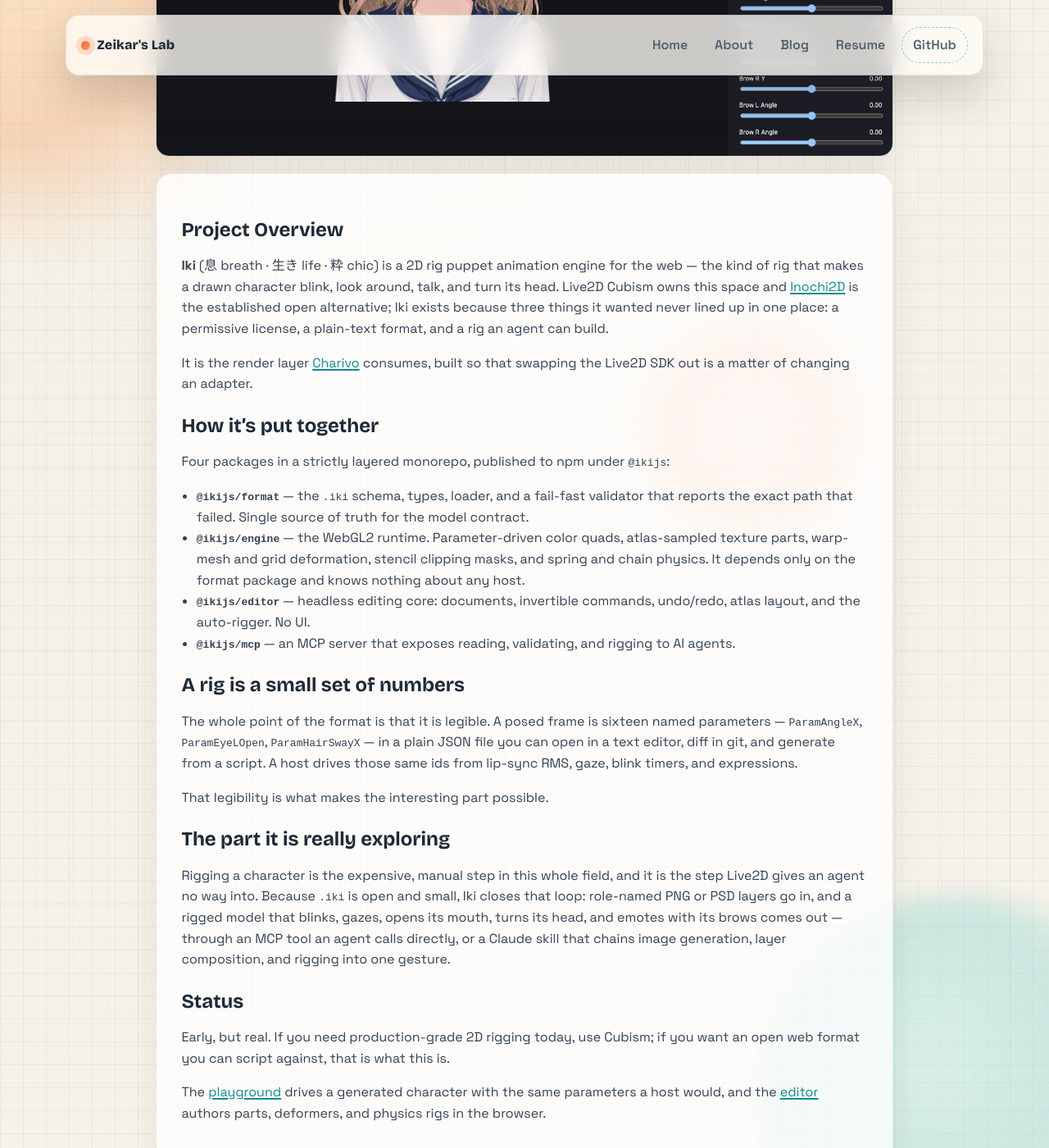
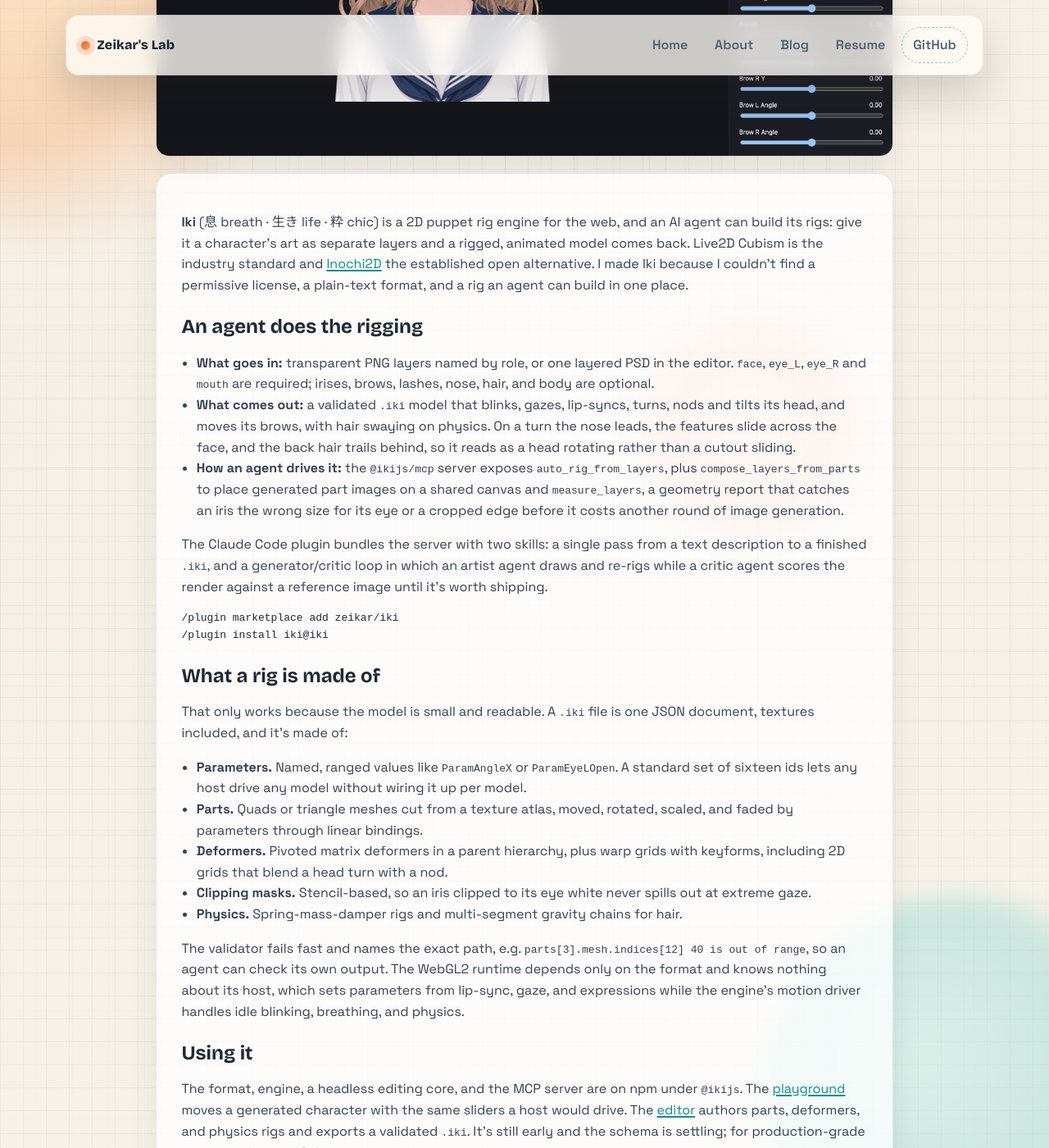
Before and after one commit to zeikar/zeikar.github.io, a Jekyll site: the page built from _projects/iki.md, in a window 1280 px wide and 1400 px high, scrolled down 914 px. Shown: the whole window at 82% size. Built offline with Jekyll 4.4.1, drawn with Linux system fonts in a browser that asks for light colours; some of the changed text lies outside the part shown.

Commit message:
docs(projects): rewrite iki around agent rigging and rig anatomy
AI rigging is Iki's main strength, so it now leads: layers in, a rigged
model out, the MCP tools and the plugin's generator/critic loop. Rig
anatomy follows as what makes that work. "The render layer Charivo
consumes" was wrong; Charivo uses it through a private adapter.

````diff
--- a/_projects/iki.md
+++ b/_projects/iki.md
@@ -1,15 +1,16 @@
 ---
 layout: project
 title: "Iki"
-description: "Open MIT-licensed 2D rig puppet animation engine for the web — a from-scratch Live2D alternative whose format an AI agent can rig from layered art."
+description: "MIT-licensed 2D rig engine for the web, with an MCP server and a Claude Code plugin that let an AI agent rig a character from layered art."
 tech_stack:
   [
     "TypeScript",
     "WebGL2",
+    "MCP",
+    "Claude Code plugin",
     "pnpm Monorepo",
     "React",
     "Vitest",
-    "MCP",
     "Changesets",
   ]
 github_url: "https://github.com/zeikar/iki"
@@ -19,60 +20,35 @@ sequence: 17
 gadget_no: 17
 ---
 
-## Project Overview
+**Iki** (息 breath · 生き life · 粋 chic) is a 2D puppet rig engine for the web, and an AI agent can build its rigs: give it a character's art as separate layers and a rigged, animated model comes back. Live2D Cubism is the industry standard and [Inochi2D](https://inochi2d.com/) the established open alternative. I made Iki because I couldn't find a permissive license, a plain-text format, and a rig an agent can build in one place.
 
-**Iki** (息 breath · 生き life · 粋 chic) is a 2D rig puppet animation engine
-for the web — the kind of rig that makes a drawn character blink, look around,
-talk, and turn its head. Live2D Cubism owns this space and
-[Inochi2D](https://inochi2d.com/) is the established open alternative; Iki
-exists because three things it wanted never lined up in one place: a permissive
-license, a plain-text format, and a rig an agent can build.
+## An agent does the rigging
 
-It is the render layer [Charivo](/charivo/) consumes, built so that swapping
-the Live2D SDK out is a matter of changing an adapter.
+- **What goes in:** transparent PNG layers named by role, or one layered PSD in the editor. `face`, `eye_L`, `eye_R` and `mouth` are required; irises, brows, lashes, nose, hair, and body are optional.
+- **What comes out:** a validated `.iki` model that blinks, gazes, lip-syncs, turns, nods and tilts its head, and moves its brows, with hair swaying on physics. On a turn the nose leads, the features slide across the face, and the back hair trails behind, so it reads as a head rotating rather than a cutout sliding.
+- **How an agent drives it:** the `@ikijs/mcp` server exposes `auto_rig_from_layers`, plus `compose_layers_from_parts` to place generated part images on a shared canvas and `measure_layers`, a geometry report that catches an iris the wrong size for its eye or a cropped edge before it costs another round of image generation.
 
-## How it's put together
+The Claude Code plugin bundles the server with two skills: a single pass from a text description to a finished `.iki`, and a generator/critic loop in which an artist agent draws and re-rigs while a critic agent scores the render against a reference image until it's worth shipping.
 
-Four packages in a strictly layered monorepo, published to npm under `@ikijs`:
+```
+/plugin marketplace add zeikar/iki
+/plugin install iki@iki
+```
 
-- **`@ikijs/format`** — the `.iki` schema, types, loader, and a fail-fast
-  validator that reports the exact path that failed. Single source of truth for
-  the model contract.
-- **`@ikijs/engine`** — the WebGL2 runtime. Parameter-driven color quads,
-  atlas-sampled texture parts, warp-mesh and grid deformation, stencil clipping
-  masks, and spring and chain physics. It depends only on the format package
-  and knows nothing about any host.
-- **`@ikijs/editor`** — headless editing core: documents, invertible commands,
-  undo/redo, atlas layout, and the auto-rigger. No UI.
-- **`@ikijs/mcp`** — an MCP server that exposes reading, validating, and
-  rigging to AI agents.
+## What a rig is made of
 
-## A rig is a small set of numbers
+That only works because the model is small and readable. A `.iki` file is one JSON document, textures included, and it's made of:
 
-The whole point of the format is that it is legible. A posed frame is sixteen
-named parameters — `ParamAngleX`, `ParamEyeLOpen`, `ParamHairSwayX` — in a
-plain JSON file you can open in a text editor, diff in git, and generate from a
-script. A host drives those same ids from lip-sync RMS, gaze, blink timers, and
-expressions.
+- **Parameters.** Named, ranged values like `ParamAngleX` or `ParamEyeLOpen`. A standard set of sixteen ids lets any host drive any model without wiring it up per model.
+- **Parts.** Quads or triangle meshes cut from a texture atlas, moved, rotated, scaled, and faded by parameters through linear bindings.
+- **Deformers.** Pivoted matrix deformers in a parent hierarchy, plus warp grids with keyforms, including 2D grids that blend a head turn with a nod.
+- **Clipping masks.** Stencil-based, so an iris clipped to its eye white never spills out at extreme gaze.
+- **Physics.** Spring-mass-damper rigs and multi-segment gravity chains for hair.
 
-That legibility is what makes the interesting part possible.
+The validator fails fast and names the exact path, e.g. `parts[3].mesh.indices[12] 40 is out of range`, so an agent can check its own output. The WebGL2 runtime depends only on the format and knows nothing about its host, which sets parameters from lip-sync, gaze, and expressions while the engine's motion driver handles idle blinking, breathing, and physics.
 
-## The part it is really exploring
+## Using it
 
-Rigging a character is the expensive, manual step in this whole field, and it
-is the step Live2D gives an agent no way into. Because `.iki` is open and
-small, Iki closes that loop: role-named PNG or PSD layers go in, and a rigged
-model that blinks, gazes, opens its mouth, turns its head, and emotes with its
-brows comes out — through an MCP tool an agent calls directly, or a Claude
-skill that chains image generation, layer composition, and rigging into one
-gesture.
+The format, engine, a headless editing core, and the MCP server are on npm under `@ikijs`. The [playground](https://zeikar.dev/iki/playground/) moves a generated character with the same sliders a host would drive. The [editor](https://zeikar.dev/iki/editor/) authors parts, deformers, and physics rigs and exports a validated `.iki`. It's still early and the schema is settling; for production-grade rigging today, use Cubism.
 
-## Status
-
-Early, but real. If you need production-grade 2D rigging today, use Cubism; if
-you want an open web format you can script against, that is what this is.
-
-The [playground](https://zeikar.dev/iki/playground/) drives a generated
-character with the same parameters a host would, and the
-[editor](https://zeikar.dev/iki/editor/) authors parts, deformers, and physics
-rigs in the browser.
+[Charivo](/projects/charivo/) dogfoods it through a private `render-iki` adapter that its CI builds against Iki's published engine; Charivo's published renderer and demos still use Live2D.
````
